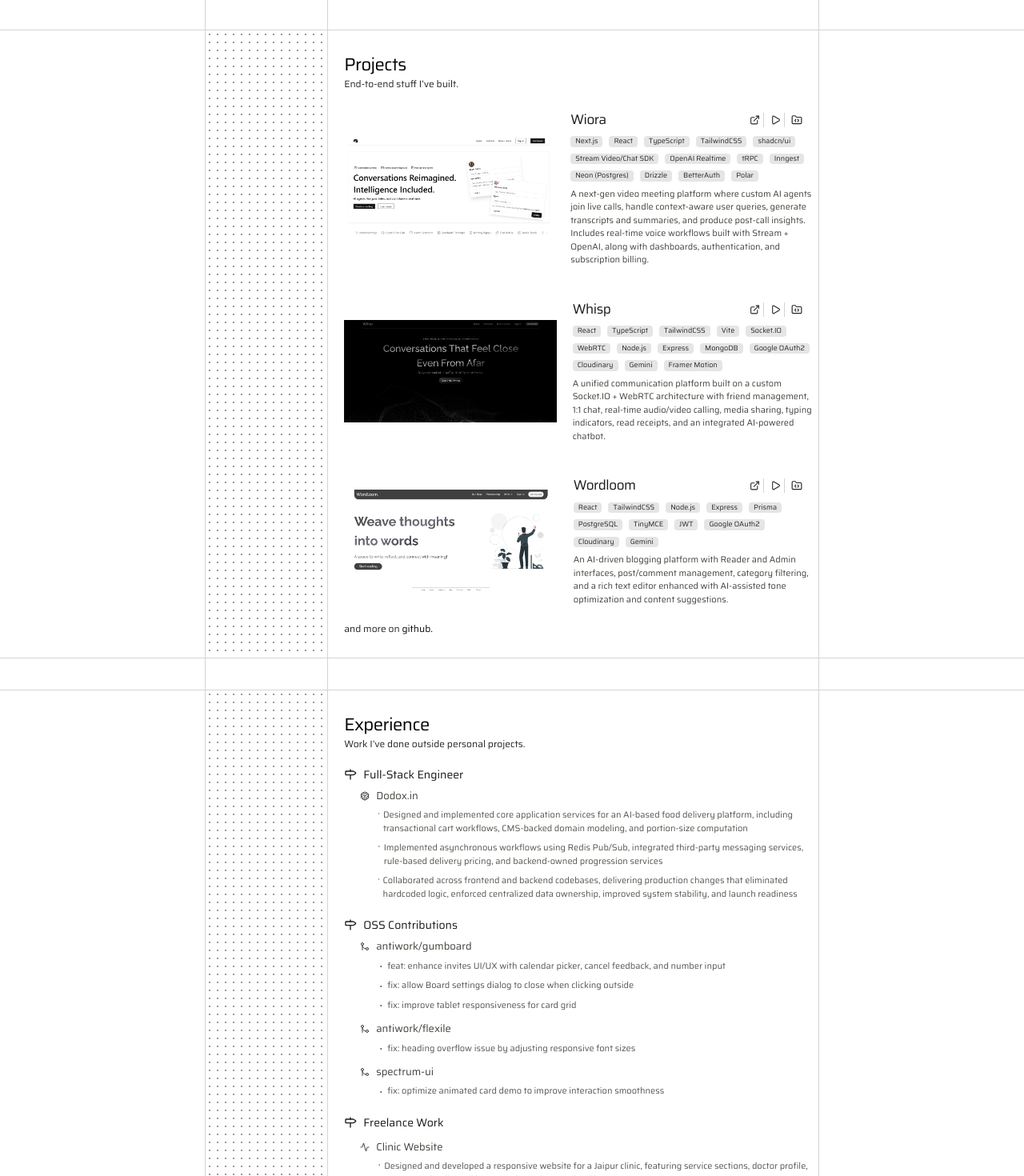
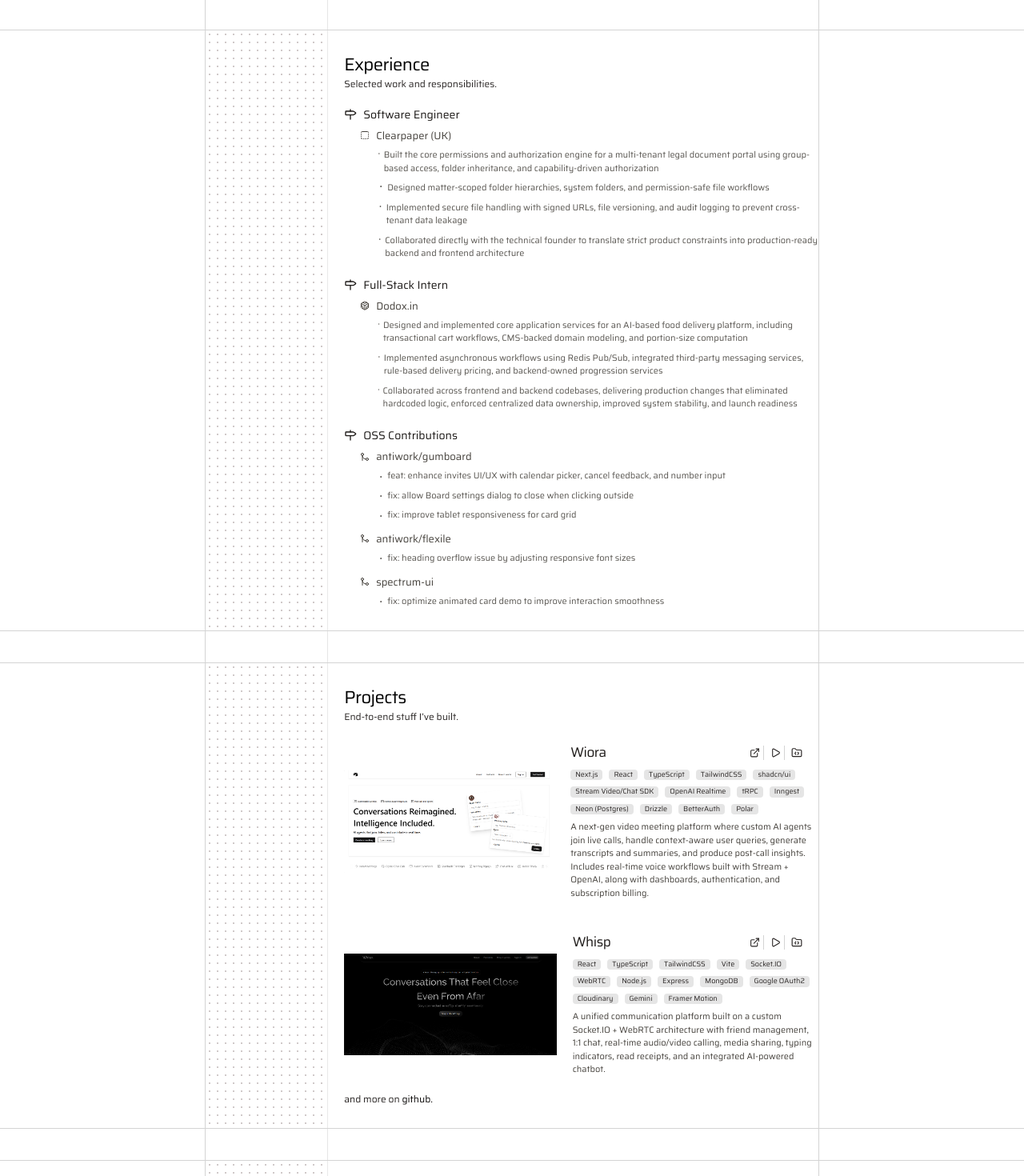
Before and after one commit to amriteshx1/portfolio, a Next.js app: page / in a window 1280 px wide. Shown: the part 880-2350 px from the top of the page at 80% size. Built offline with nearby package versions, Linux system fonts and the light colour scheme.

Commit message:
update: add recent experience, improved it's placement, updated resume and reduced dot's opacity

```diff
--- a/src/app/globals.css
+++ b/src/app/globals.css
@@ -29,14 +29,14 @@ body {
 
 .dark .dotted-pattern-light {
   background-color: #000;
-  opacity: 1;
+  opacity: 0.5;
   background-image: radial-gradient(#6c6c6c 0.8px, #000 0.8px);
   background-size: 10px 10px;
 }
 
 .dotted-pattern-light {
   background-color: #fff;
-  opacity: 1;
+  opacity: 0.5;
   background-image: radial-gradient(#a29494 0.8px, #fff 0.8px);
   background-size: 10px 10px;
 }
--- a/src/app/page.tsx
+++ b/src/app/page.tsx
@@ -4,7 +4,7 @@ import { useEffect, useState } from "react";
 
 import GithubSection from "@/components/gitGrapth";
 import toast from "react-hot-toast";
-import { Binary, MoonIcon, UserSearchIcon, DownloadIcon, MilestoneIcon, DotIcon, GitMergeIcon, ActivityIcon, Twitter, MailIcon, LinkedinIcon, GithubIcon, ExternalLinkIcon, PlayIcon, FolderCodeIcon, SunIcon, EyeIcon, CodesandboxIcon } from "lucide-react";
+import { Binary, MoonIcon, UserSearchIcon, DownloadIcon, MilestoneIcon, DotIcon, GitMergeIcon, ActivityIcon, Twitter, MailIcon, LinkedinIcon, GithubIcon, ExternalLinkIcon, PlayIcon, FolderCodeIcon, SunIcon, EyeIcon, CodesandboxIcon, SquareDashedTopSolid } from "lucide-react";
 
 export default function Home() {
   const [dark, setDark] = useState(false);
@@ -101,7 +101,7 @@ export default function Home() {
                }}
                className="flex items-center gap-1 tracking-tight md:text-xs text-[11px] bg-neutral-200 dark:bg-neutral-900 md:ml-5 ml-3 md:py-1 py-[3px] px-2 rounded-md text-stone-900 dark:text-stone-400 dark:hover:text-stone-300 hover:text-stone-700 cursor-pointer"><UserSearchIcon className="size-3" />Available for new opportunities</button>
               <button
-               onClick={() => window.open("https://drive.google.com/file/d/1NrPa4wkiV-Z05pUoIdQBWt3cxvh603JB/view?usp=sharing", "_blank", "noopener,noreferrer")}
+               onClick={() => window.open("https://drive.google.com/file/d/1OWlNjXnR7xHUddUSiiix90s9wYAJsysj/view?usp=sharing", "_blank", "noopener,noreferrer")}
                className="flex items-center gap-1 tracking-tight md:text-xs text-[11px] bg-neutral-200 dark:bg-neutral-900 md:py-1 py-[3px] px-2 rounded-md text-stone-900 dark:text-stone-400 dark:hover:text-stone-300 hover:text-stone-700 cursor-pointer"><EyeIcon className="size-3" />View resume</button>
             </div>
           </div>
@@ -110,7 +110,7 @@ export default function Home() {
 
       <div className="lg:h-[5vh] h-[3vh] w-full flex justify-center items-center border-b border-b-neutral-300 dark:border-b-neutral-800">
         <div className="h-full lg:w-[60%] w-full flex items-center justify-start border-x border-x-neutral-300 dark:border-x-neutral-800">
-          <div className="h-full md:w-[20%] w-[10%] border-r border-r-neutral-300 dark:border-r-neutral-800">
+          <div className="h-full md:w-[20%] w-[10%] border-r border-r-neutral-200 dark:border-r-neutral-900">
 
           </div>
         </div>
@@ -158,7 +158,66 @@ export default function Home() {
 
       <div className="lg:h-[5vh] h-[3vh] w-full flex justify-center items-center border-b border-b-neutral-300 dark:border-b-neutral-800">
         <div className="h-full lg:w-[60%] w-full flex items-center justify-start border-x border-x-neutral-300 dark:border-x-neutral-800">
-          <div className="h-full md:w-[20%] w-[10%] border-r border-r-neutral-300 dark:border-r-neutral-800">
+          <div className="h-full md:w-[20%] w-[10%] border-r border-r-neutral-200 dark:border-r-neutral-900">
+
+          </div>
+        </div>
+      </div>
+
+      <div className="w-full flex justify-center items-stretch border-b border-b-neutral-300 dark:border-b-neutral-800">
+        <div className="lg:w-[60%] w-full flex items-stretch justify-start border-x border-x-neutral-300 dark:border-x-neutral-800">
+          <div className="md:w-[20%] w-[10%] flex items-center justify-center border-r border-r-neutral-300 dark:border-r-neutral-800 dotted-pattern-light">
+
+          </div>
+          <div className="md:w-[80%] w-[90%] flex flex-col items-start justify-center text-stone-800 dark:text-stone-400 py-7">
+            <p className="md:ml-5 ml-3 tracking-tight md:text-[22px] text-xl text-black dark:text-white">Experience</p>
+            <p className="md:ml-5 ml-3 md:text-xs text-[11px]">Selected work and responsibilities.</p>
+            <div className="flex flex-col justify-start items-start w-full mt-5 mr-1.5">
+              <div className="flex flex-col justify-start items-start">
+                <p className="md:ml-5 ml-3 md:text-sm text-[13px] flex justify-start items-center gap-2 text-stone-900 dark:text-stone-300"><MilestoneIcon className="md:size-4 size-3.5"/>Software Engineer</p>
+                <p className="md:ml-10 ml-6 mt-2 md:text-[13px] text-xs flex justify-start items-center gap-2 text-stone-700 dark:text-stone-400"><SquareDashedTopSolid className="md:size-3 size-[11px]" />Clearpaper (UK)</p>
+                <p className="md:ml-15 ml-10 mt-2 md:text-[11px] text-[10px] flex justify-start md:items-center items-start gap-0.5 text-stone-700/90 dark:text-stone-400/90"><DotIcon className="size-3 self-start" />Built the core permissions and authorization engine for a multi-tenant legal document portal using group-based access, folder inheritance, and capability-driven authorization </p>
+                <p className="md:ml-15 ml-10 mt-2 md:text-[11px] text-[10px] flex justify-start md:items-center items-start gap-0.5 text-stone-700/90 dark:text-stone-400/90"><DotIcon className="size-3 self-start" />Designed matter-scoped folder hierarchies, system folders, and permission-safe file workflows </p>
+                <p className="md:ml-15 ml-10 mt-2 md:text-[11px] text-[10px] flex justify-start md:items-center items-start gap-0.5 text-stone-700/90 dark:text-stone-400/90"><DotIcon className="size-3 self-start" />Implemented secure file handling with signed URLs, file versioning, and audit logging to prevent cross-tenant data leakage</p>
+                <p className="md:ml-15 ml-10 mt-2 md:text-[11px] text-[10px] flex justify-start md:items-center items-start gap-0.5 text-stone-700/90 dark:text-stone-400/90"><DotIcon className="size-3 self-start" />Collaborated directly with the technical founder to translate strict product constraints into production-ready backend and frontend architecture</p>
+
+                <p className="md:ml-5 ml-3 mt-5 md:text-sm text-[13px] flex justify-start items-center gap-2 text-stone-900 dark:text-stone-300"><MilestoneIcon className="md:size-4 size-3.5"/>Full-Stack Intern</p>
+                <p className="md:ml-10 ml-6 mt-2 md:text-[13px] text-xs flex justify-start items-center gap-2 text-stone-700 dark:text-stone-400"><CodesandboxIcon className="md:size-3 size-[11px]" />Dodox.in</p>
+                <p className="md:ml-15 ml-10 mt-2 md:text-[11px] text-[10px] flex justify-start md:items-center items-start gap-0.5 text-stone-700/90 dark:text-stone-400/90"><DotIcon className="size-3 self-start" />Designed and implemented core application services for an AI-based food delivery platform, including transactional cart workflows, CMS-backed domain modeling, and portion-size computation</p>
+                <p className="md:ml-15 ml-10 mt-2 md:text-[11px] text-[10px] flex justify-start md:items-center items-start gap-0.5 text-stone-700/90 dark:text-stone-400/90"><DotIcon className="size-3 self-start" />Implemented asynchronous workflows using Redis Pub/Sub, integrated third-party messaging services, rule-based delivery pricing, and backend-owned progression services</p>
+                <p className="md:ml-15 ml-10 mt-2 md:text-[11px] text-[10px] flex justify-start md:items-center items-start gap-0.5 text-stone-700/90 dark:text-stone-400/90"><DotIcon className="size-3 self-start" />Collaborated across frontend and backend codebases, delivering production changes that eliminated hardcoded logic, enforced centralized data ownership, improved system stability, and launch readiness</p>
+
+                <p className="md:ml-5 ml-3 mt-5 md:text-sm text-[13px] flex justify-start items-center gap-2 text-stone-900 dark:text-stone-300"><MilestoneIcon className="md:size-4 size-3.5"/>OSS Contributions</p>
+                <p className="md:ml-10 ml-6 mt-2 md:text-[13px] text-xs flex justify-start items-center gap-2 text-stone-700 dark:text-stone-400"><GitMergeIcon className="md:size-3 size-[11px]" />antiwork/gumboard</p>
+                <p
+                 onClick={() => window.open("https://github.com/antiwork/gumboard/pull/707", "_blank", "noopener,noreferrer")}
+                 className="md:ml-15 ml-10 mt-2 md:text-[11px] text-[10px] flex justify-start md:items-center items-start gap-0.5 text-stone-700/90 dark:text-stone-400/90 dark:hover:text-stone-300/70 hover:text-stone-600/90 cursor-pointer"><DotIcon className="size-3" />feat: enhance invites UI/UX with calendar picker, cancel feedback, and number input</p>
+                <p
+                 onClick={() => window.open("https://github.com/antiwork/gumboard/pull/695", "_blank", "noopener,noreferrer")}
+                 className="md:ml-15 ml-10 mt-2 md:text-[11px] text-[10px] flex justify-start md:items-center items-start gap-0.5 text-stone-700/90 dark:text-stone-400/90 dark:hover:text-stone-300/70 hover:text-stone-600/90 cursor-pointer"><DotIcon className="size-3" />fix: allow Board settings dialog to close when clicking outside</p>
+                <p
+                 onClick={() => window.open("https://github.com/antiwork/gumboard/pull/687", "_blank", "noopener,noreferrer")}
+                 className="md:ml-15 ml-10 mt-2 md:text-[11px] text-[10px] flex justify-start md:items-center items-start gap-0.5 text-stone-700/90 dark:text-stone-400/90 dark:hover:text-stone-300/70 hover:text-stone-600/90 cursor-pointer"><DotIcon className="size-3" />fix: improve tablet responsiveness for card grid</p>
+
+                <p className="md:ml-10 ml-6 mt-3 md:text-[13px] text-xs flex justify-start items-center gap-2 text-stone-700 dark:text-stone-400"><GitMergeIcon className="md:size-3 size-[11px]" />antiwork/flexile</p>
+                <p
+                 onClick={() => window.open("https://github.com/antiwork/flexile/pull/1044", "_blank", "noopener,noreferrer")}
+                 className="md:ml-15 ml-10 mt-2 md:text-[11px] text-[10px] flex justify-start md:items-center items-start gap-0.5 text-stone-700/90 dark:text-stone-400/90 dark:hover:text-stone-300/70 hover:text-stone-600/90 cursor-pointer"><DotIcon className="size-3" />fix: heading overflow issue by adjusting responsive font sizes</p>
+
+                <p className="md:ml-10 ml-6 mt-3 md:text-[13px] text-xs flex justify-start items-center gap-2 text-stone-700 dark:text-stone-400"><GitMergeIcon className="md:size-3 size-[11px]" />spectrum-ui</p>
+                <p
+                 onClick={() => window.open("https://github.com/arihantcodes/spectrum-ui/pull/100", "_blank", "noopener,noreferrer")}
+                 className="md:ml-15 ml-10 mt-2 md:text-[11px] text-[10px] flex justify-start md:items-center items-start gap-0.5 text-stone-700/90 dark:text-stone-400/90 dark:hover:text-stone-300/70 hover:text-stone-600/90 cursor-pointer"><DotIcon className="size-3" />fix: optimize animated card demo to improve interaction smoothness</p>
+
+              </div>
+            </div>
+          </div>
+        </div>
+      </div>
+
+      <div className="lg:h-[5vh] h-[3vh] w-full flex justify-center items-center border-b border-b-neutral-300 dark:border-b-neutral-800">
+        <div className="h-full lg:w-[60%] w-full flex items-center justify-start border-x border-x-neutral-300 dark:border-x-neutral-800">
+          <div className="h-full md:w-[20%] w-[10%] border-r border-r-neutral-200 dark:border-r-neutral-900">
 
           </div>
         </div>
@@ -246,39 +305,6 @@ export default function Home() {
                 </div>
               </div>
 
-              <div className="flex md:flex-row flex-col md:items-center items-start justify-start gap-5 w-full mt-10">
-                <img src="/wordloom.png" alt="Wordloom" className="lg:max-h-[16vh] max-h-[8vh]" />
-                <div className="flex flex-col justify-start gap-0">
-                  <div className="w-full flex items-center justify-between">
-                    <p className="md:text-[17px] text-[15px] tracking-tight text-stone-900 dark:text-stone-300">Wordloom</p>
-                    <div className="flex items-center justify-end md:mr-3 mr-1.5 gap-2">
-                      <ExternalLinkIcon
-                       onClick={() => window.open("https://word-loom-u37v.vercel.app/", "_blank", "noopener,noreferrer")}
-                       className="md:size-[18px] size-[17px] border-r border-r-neutral-300 dark:border-r-neutral-800 pr-1 dark:hover:text-stone-300 hover:text-stone-600 cursor-pointer" />
-                      <PlayIcon
-                       onClick={() => window.open("https://drive.google.com/file/d/1n7IPrISpsGsgYU1Ic8FQG3L0trfz6oIo/view?usp=sharing", "_blank", "noopener,noreferrer")}
-                       className="md:size-[18px] size-[17px] border-r border-r-neutral-300 dark:border-r-neutral-800 pr-1 dark:hover:text-stone-300 hover:text-stone-600 cursor-pointer" />
-                      <FolderCodeIcon
-                       onClick={() => window.open("https://github.com/amriteshx1/word-loom", "_blank", "noopener,noreferrer")}
-                       className="md:size-3.5 size-[13px] hover:text-stone-600 dark:hover:text-stone-300 cursor-pointer"/>
-                    </div>
-                  </div>
-                  <div className="flex flex-wrap justify-start items-center gap-2 md:text-[9px] text-[8px] mt-2">
-                    <p className="dark:bg-neutral-900 bg-neutral-200 text-stone-800 dark:text-stone-400 px-1.5 py-[0.2] rounded-sm">React</p>
-                    <p className="dark:bg-neutral-900 bg-neutral-200 text-stone-800 dark:text-stone-400 px-1.5 py-[0.2] rounded-sm">TailwindCSS</p>
-                    <p className="dark:bg-neutral-900 bg-neutral-200 text-stone-800 dark:text-stone-400 px-1.5 py-[0.2] rounded-sm">Node.js</p>
-                    <p className="dark:bg-neutral-900 bg-neutral-200 text-stone-800 dark:text-stone-400 px-1.5 py-[0.2] rounded-sm">Express</p>
-                    <p className="dark:bg-neutral-900 bg-neutral-200 text-stone-800 dark:text-stone-400 px-1.5 py-[0.2] rounded-sm">Prisma</p>
-                    <p className="dark:bg-neutral-900 bg-neutral-200 text-stone-800 dark:text-stone-400 px-1.5 py-[0.2] rounded-sm">PostgreSQL</p>
-                    <p className="dark:bg-neutral-900 bg-neutral-200 text-stone-800 dark:text-stone-400 px-1.5 py-[0.2] rounded-sm">TinyMCE</p>
-                    <p className="dark:bg-neutral-900 bg-neutral-200 text-stone-800 dark:text-stone-400 px-1.5 py-[0.2] rounded-sm">JWT</p>
-                    <p className="dark:bg-neutral-900 bg-neutral-200 text-stone-800 dark:text-stone-400 px-1.5 py-[0.2] rounded-sm">Google OAuth2</p>
-                    <p className="dark:bg-neutral-900 bg-neutral-200 text-stone-800 dark:text-stone-400 px-1.5 py-[0.2] rounded-sm">Cloudinary</p>
-                    <p className="dark:bg-neutral-900 bg-neutral-200 text-stone-800 dark:text-stone-400 px-1.5 py-[0.2] rounded-sm">Gemini</p>
-                  </div>
-                  <p className="md:text-[11px] text-[10px] mt-2 text-stone-700 dark:text-stone-400">An AI-driven blogging platform with Reader and Admin interfaces, post/comment management, category filtering, and a rich text editor enhanced with AI-assisted tone optimization and content suggestions.</p>
-                </div>
-              </div>
             </div>
 
             <p className="md:ml-5 ml-3 md:text-xs text-[11px] mt-5">and more on <span onClick={() => window.open("https://github.com/amriteshx1", "_blank", "noopener,noreferrer")} className="dark:text-stone-300 text-stone-950 dark:hover:text-stone-200 hover:text-black/80 cursor-pointer">github.</span></p>
@@ -288,56 +314,8 @@ export default function Home() {
 
       <div className="lg:h-[5vh] h-[3vh] w-full flex justify-center items-center border-b border-b-neutral-300 dark:border-b-neutral-800">
         <div className="h-full lg:w-[60%] w-full flex items-center justify-start border-x border-x-neutral-300 dark:border-x-neutral-800">
-          <div className="h-full md:w-[20%] w-[10%] border-r border-r-neutral-300 dark:border-r-neutral-800">
+          <div className="h-full md:w-[20%] w-[10%] border-r border-r-neutral-200 dark:border-r-neutral-900">
 
-          </div>
-        </div>
-      </div>
-
-      <div className="w-full flex justify-center items-stretch border-b border-b-neutral-300 dark:border-b-neutral-800">
-        <div className="lg:w-[60%] w-full flex items-stretch justify-start border-x border-x-neutral-300 dark:border-x-neutral-800">
-          <div className="md:w-[20%] w-[10%] flex items-center justify-center border-r border-r-neutral-300 dark:border-r-neutral-800 dotted-pattern-light">
-
-          </div>
-          <div className="md:w-[80%] w-[90%] flex flex-col items-start justify-center text-stone-800 dark:text-stone-400 py-7">
-            <p className="md:ml-5 ml-3 tracking-tight md:text-[22px] text-xl text-black dark:text-white">Experience</p>
-            <p className="md:ml-5 ml-3 md:text-xs text-[11px]">Work I’ve done outside personal projects.</p>
-            <div className="flex flex-col justify-start items-start w-full mt-5 mr-1.5">
-              <div className="flex flex-col justify-start items-start">
-                <p className="md:ml-5 ml-3 md:text-sm text-[13px] flex justify-start items-center gap-2 text-stone-900 dark:text-stone-300"><MilestoneIcon className="md:size-4 size-3.5"/>Full-Stack Engineer</p>
-                <p className="md:ml-10 ml-6 mt-2 md:text-[13px] text-xs flex justify-start items-center gap-2 text-stone-700 dark:text-stone-400"><CodesandboxIcon className="md:size-3 size-[11px]" />Dodox.in</p>
-                <p className="md:ml-15 ml-10 mt-2 md:text-[11px] text-[10px] flex justify-start md:items-center items-start gap-0.5 text-stone-700/90 dark:text-stone-400/90"><DotIcon className="size-3 self-start" />Designed and implemented core application services for an AI-based food delivery platform, including transactional cart workflows, CMS-backed domain modeling, and portion-size computation</p>
-                <p className="md:ml-15 ml-10 mt-2 md:text-[11px] text-[10px] flex justify-start md:items-center items-start gap-0.5 text-stone-700/90 dark:text-stone-400/90"><DotIcon className="size-3 self-start" />Implemented asynchronous workflows using Redis Pub/Sub, integrated third-party messaging services, rule-based delivery pricing, and backend-owned progression services</p>
-                <p className="md:ml-15 ml-10 mt-2 md:text-[11px] text-[10px] flex justify-start md:items-center items-start gap-0.5 text-stone-700/90 dark:text-stone-400/90"><DotIcon className="size-3 self-start" />Collaborated across frontend and backend codebases, delivering production changes that eliminated hardcoded logic, enforced centralized data ownership, improved system stability, and launch readiness</p>
-
-                <p className="md:ml-5 ml-3 mt-5 md:text-sm text-[13px] flex justify-start items-center gap-2 text-stone-900 dark:text-stone-300"><MilestoneIcon className="md:size-4 size-3.5"/>OSS Contributions</p>
-                <p className="md:ml-10 ml-6 mt-2 md:text-[13px] text-xs flex justify-start items-center gap-2 text-stone-700 dark:text-stone-400"><GitMergeIcon className="md:size-3 size-[11px]" />antiwork/gumboard</p>
-                <p
-                 onClick={() => window.open("https://github.com/antiwork/gumboard/pull/707", "_blank", "noopener,noreferrer")}
-                 className="md:ml-15 ml-10 mt-2 md:text-[11px] text-[10px] flex justify-start md:items-center items-start gap-0.5 text-stone-700/90 dark:text-stone-400/90 dark:hover:text-stone-300/70 hover:text-stone-600/90 cursor-pointer"><DotIcon className="size-3" />feat: enhance invites UI/UX with calendar picker, cancel feedback, and number input</p>
-                <p
-                 onClick={() => window.open("https://github.com/antiwork/gumboard/pull/695", "_blank", "noopener,noreferrer")}
-                 className="md:ml-15 ml-10 mt-2 md:text-[11px] text-[10px] flex justify-start md:items-center items-start gap-0.5 text-stone-700/90 dark:text-stone-400/90 dark:hover:text-stone-300/70 hover:text-stone-600/90 cursor-pointer"><DotIcon className="size-3" />fix: allow Board settings dialog to close when clicking outside</p>
-                <p
-                 onClick={() => window.open("https://github.com/antiwork/gumboard/pull/687", "_blank", "noopener,noreferrer")}
-                 className="md:ml-15 ml-10 mt-2 md:text-[11px] text-[10px] flex justify-start md:items-center items-start gap-0.5 text-stone-700/90 dark:text-stone-400/90 dark:hover:text-stone-300/70 hover:text-stone-600/90 cursor-pointer"><DotIcon className="size-3" />fix: improve tablet responsiveness for card grid</p>
-
-                <p className="md:ml-10 ml-6 mt-3 md:text-[13px] text-xs flex justify-start items-center gap-2 text-stone-700 dark:text-stone-400"><GitMergeIcon className="md:size-3 size-[11px]" />antiwork/flexile</p>
-                <p
-                 onClick={() => window.open("https://github.com/antiwork/flexile/pull/1044", "_blank", "noopener,noreferrer")}
-                 className="md:ml-15 ml-10 mt-2 md:text-[11px] text-[10px] flex justify-start md:items-center items-start gap-0.5 text-stone-700/90 dark:text-stone-400/90 dark:hover:text-stone-300/70 hover:text-stone-600/90 cursor-pointer"><DotIcon className="size-3" />fix: heading overflow issue by adjusting responsive font sizes</p>
-
-                <p className="md:ml-10 ml-6 mt-3 md:text-[13px] text-xs flex justify-start items-center gap-2 text-stone-700 dark:text-stone-400"><GitMergeIcon className="md:size-3 size-[11px]" />spectrum-ui</p>
-                <p
-                 onClick={() => window.open("https://github.com/arihantcodes/spectrum-ui/pull/100", "_blank", "noopener,noreferrer")}
-                 className="md:ml-15 ml-10 mt-2 md:text-[11px] text-[10px] flex justify-start md:items-center items-start gap-0.5 text-stone-700/90 dark:text-stone-400/90 dark:hover:text-stone-300/70 hover:text-stone-600/90 cursor-pointer"><DotIcon className="size-3" />fix: optimize animated card demo to improve interaction smoothness</p>
-
-                <p className="md:ml-5 ml-3 mt-5 md:text-sm text-[13px] flex justify-start items-center gap-2 text-stone-900 dark:text-stone-300"><MilestoneIcon className="md:size-4 size-3.5"/>Freelance Work</p>
-                <p className="md:ml-10 ml-6 mt-3 md:text-[13px] text-xs flex justify-start items-center gap-2 text-stone-700 dark:text-stone-400"><ActivityIcon className="md:size-3 size-[11px]" />Clinic Website</p>
-                <p className="md:ml-15 ml-10 mt-2 md:text-[11px] text-[10px] flex justify-start md:items-center items-start gap-0.5 text-stone-700/90 dark:text-stone-400/90"><DotIcon className="size-3 self-start" />Designed and developed a responsive website for a Jaipur clinic, featuring service sections, doctor profile, treatment details, and integrated appointment booking.</p>
-
-              </div>
-            </div>
           </div>
         </div>
       </div>
@@ -357,7 +335,7 @@ export default function Home() {
               </div>
               <div className="md:w-[30%] w-[20%] flex flex-col justify-start items-end">
                 <p className="md:mr-5 mr-3 mt-5 md:text-sm text-[11px] text-stone-900 dark:text-stone-300">2023-27</p>
-                <p className="md:mr-5 mr-3 mt-1 md:text-xs text-[10px] text-stone-700 dark:text-stone-400">CGPA: 9.22</p>
+                <p className="md:mr-5 mr-3 mt-1 md:text-xs text-[10px] text-stone-700 dark:text-stone-400">CGPA: 9.12</p>
               </div>
             </div>
           </div>
@@ -366,7 +344,7 @@ export default function Home() {
 
       <div className="lg:h-[5vh] h-[3vh] w-full flex justify-center items-center border-b border-b-neutral-300 dark:border-b-neutral-800">
         <div className="h-full lg:w-[60%] w-full flex items-center justify-start border-x border-x-neutral-300 dark:border-x-neutral-800">
-          <div className="h-full md:w-[20%] w-[10%] border-r border-r-neutral-300 dark:border-r-neutral-800">
+          <div className="h-full md:w-[20%] w-[10%] border-r border-r-neutral-200 dark:border-r-neutral-900">
 
           </div>
         </div>
```
